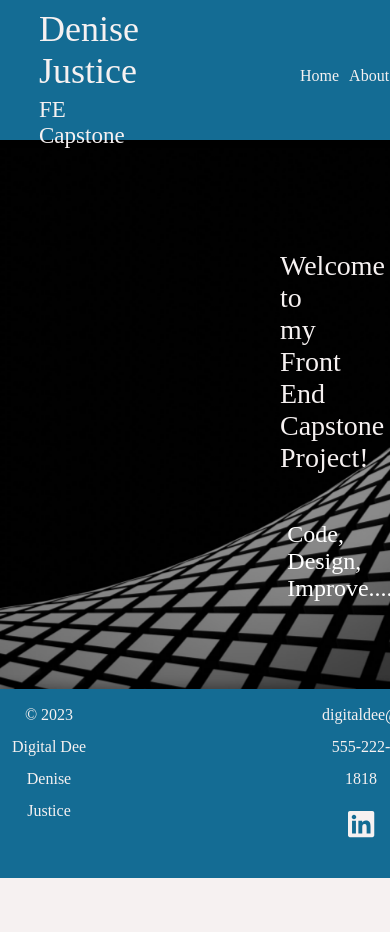
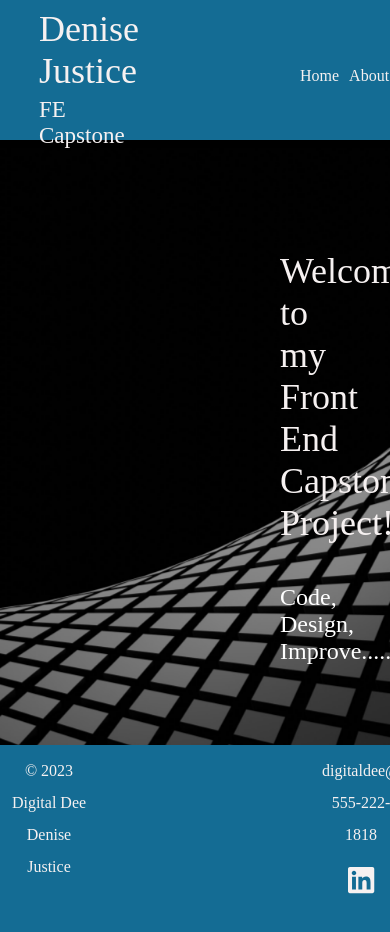
Before and after one commit to Denise-Devpipeline/fe-capstone, a React (Create React App) app: page / in a window 390 px wide. Shown: the top 932 px of the page. Before the commit the page ends 878 px from the top, so only its background shows below. Built offline with nearby package versions, Linux system fonts and the light colour scheme; a web font is replaced by a local one.

Commit message:
Fixed footer issue, took out comments except media query comments

```diff
--- a/src/App.js
+++ b/src/App.js
@@ -21,16 +21,12 @@ export default function App() {
           <MovieGallery />
         </Route>
 
-        {/* <Route exact path="/movies/:id" component={ShowsPage}>
-          <ShowsPage></ShowsPage>
-        </Route> */}
-
         <Route path="/contactme">
-          <ContactMe></ContactMe>
+          <ContactMe />
         </Route>
 
         <Route exact path="/">
-          <Home></Home>
+          <Home />
         </Route>
       </Switch>
       <Footer />
--- a/src/assets/scss/about.scss
+++ b/src/assets/scss/about.scss
@@ -35,29 +35,24 @@ h1 {
 .project-container {
   @include margins(2em);
 }
-.project-wrapper {
-  display: flex;
-  justify-content: space-between;
-  padding-bottom: 40px;
-}
+
 h2 {
   margin-top: 5em;
   margin-bottom: 1.8em;
   text-align: center;
 }
 
-#darkbackground {
-  width: 10%;
-  height: 10%;
-  object-fit: contain;
-  // z-index: -1;
+.project-wrapper {
+  display: flex;
+  justify-content: center;
+  align-items: center;
+  padding-bottom: 40px;
 }
-// .project1 {
-//   background-color: #19a7ce;
-//   color: #f6f1f1;
-//   width: 20%;
-//   padding: 4em;
-//   box-sizing: border-box;
-//   text-align: center;
-//   border-radius: 5px;
-// }
+
+.project1 {
+  margin: 0 10px;
+  img {
+    width: 100%;
+    height: auto;
+  }
+}
--- a/src/assets/scss/contactme.scss
+++ b/src/assets/scss/contactme.scss
@@ -35,12 +35,10 @@
       margin-bottom: 1rem;
       border: none;
       border-radius: 0.5rem;
-      // box-shadow: 0px 2px 5px rgba(0, 0, 0, 0.1);
       transition: box-shadow 0.3s ease;
 
       &:focus {
         outline: none;
-        // box-shadow: 0px 2px 5px rgba(0, 0, 0, 0.3);
       }
     }
 
--- a/src/assets/scss/footer.scss
+++ b/src/assets/scss/footer.scss
@@ -1,13 +1,19 @@
+html,
 body {
   margin: 0%;
-  width: 100%;
   height: 100%;
 }
+
+#root {
+  display: flex;
+  flex-direction: column;
+  min-height: 100%;
+}
+
 .footer-container {
-  max-height: 100vh;
-  box-shadow: 0px -3px 10px rgba(0, 0, 0, 0.3);
-  z-index: -1;
+  margin-top: auto;
 }
+
 .footer-wrapper {
   background-color: #146c94;
   color: #f6f1f1;
--- a/src/assets/scss/home.scss
+++ b/src/assets/scss/home.scss
@@ -12,6 +12,9 @@ body {
     font-size: 36px;
     height: 100%;
   }
+}
+.text-container2 {
+  font-size: 24px;
 }
 
 .pic-name-msg-container {
@@ -30,25 +33,27 @@ body {
   }
 }
 
-@media (max-width: 768px) {
-  .top-header-container {
-    .header-title-wrapper {
-      font-size: 28px;
-    }
-  }
+//Need more practice with media queries.
 
-  .pic-name-msg-container {
-    .text-container2 {
-      font-size: 24px;
-    }
-  }
-}
+// @media (max-width: 768px) {
+//   .top-header-container {
+//     .header-title-wrapper {
+//       font-size: 28px;
+//     }
+//   }
 
-.text-container-wrapper {
-  padding-left: 1%;
-}
-.text-container2 {
-  width: 28vw;
-  font-size: 28px;
-  padding: 7px;
-}
+//   .pic-name-msg-container {
+//     .text-container2 {
+//       font-size: 24px;
+//     }
+//   }
+// }
+
+// .text-container-wrapper {
+//   padding-left: 1%;
+// }
+// .text-container2 {
+//   width: 28vw;
+//   font-size: 28px;
+//   padding: 7px;
+// }
--- a/src/assets/scss/moviegallery.scss
+++ b/src/assets/scss/moviegallery.scss
@@ -29,6 +29,8 @@
   padding-left: 10px;
   font-size: 18px;
 }
+
+//Tried working with the media queries, need more practice.
 
 // @media only screen and (min-width: 768px) {
 //   .movie-gallery {
--- a/src/components/Footer.js
+++ b/src/components/Footer.js
@@ -4,14 +4,13 @@ import { faLinkedin } from "@fortawesome/free-brands-svg-icons";
 
 export default function Footer() {
   return (
-    <div>
     <div className="footer-container">
       <div className="footer-wrapper">
         <div className="left-footer">
           <div className="thefooter-wrapper">
             <span>
               &#169; 2023 Digital Dee
-                <div className="design-title">Denise Justice</div>
+              <div className="design-title">Denise Justice </div>
             </span>
           </div>
         </div>
@@ -23,7 +22,6 @@ export default function Footer() {
 
             <div className="right-email">
               <a
-                  // id="linkedin"
                 href="https://www.linkedin.com/in/denise-justice-utah"
                 target="_blank"
                 rel="noopener noreferrer"
@@ -35,57 +33,5 @@ export default function Footer() {
         </div>
       </div>
     </div>
-    </div>
   );
 }
-
-// import React from "react";
-// import {
-//   NavLink,
-//   useLocation,
-// } from "react-router-dom/cjs/react-router-dom.min";
-// import { FontAwesomeIcon } from "@fortawesome/react-fontawesome";
-// import { faLinkedin } from "@fortawesome/free-brands-svg-icons";
-
-// export default function Footer() {
-//   const location = useLocation();
-//   let pathname = "";
-//   try {
-//     pathname = location.pathname;
-//   } catch (error) {
-//     console.log(error);
-//   }
-
-//   return (
-//     <div>
-//       <NavLink />
-//       <useLocation />
-
-//       <div className="footer-container">
-//         <div className="left-footer">
-//           <div className="footer-wrapper">
-//             <span>&#169; 2023 Digital Dee</span>
-//             <div className="design-title">Denise Justice</div>
-//           </div>
-//         </div>
-
-//         <div className="right-footer">
-//           <div className="footer-wrapper">
-//             <a href="mailto:email@sample.com?">digitaldee@gmail.com</a>
-//             <div className="phone">555-222-1818</div>
-//             <div className="right-nav">
-//               <a
-//                 href="https://www.linkedin.com/in/denise-justice-utah"
-//                 target="_blank"
-//                 rel="noopener noreferrer"
-//               >
-//                 <FontAwesomeIcon icon={faLinkedin} />
-//               </a>
-//             </div>
-//           </div>
-//         </div>
-//       </div>
-//       {pathname}
-//     </div>
-//   );
-// }
--- a/src/pages/About.js
+++ b/src/pages/About.js
@@ -1,5 +1,8 @@
 import React from "react";
+import SsLa from "../images/ssla-web-page.png";
 import ResumeWebPage from "../images/resume-web-page.png";
+import WixWebSite from "../images/wix-web-page.png";
+import RandomGen from "../images/random-generator.png";
 
 export default function About() {
   return (
@@ -58,7 +61,7 @@ export default function About() {
           <div className="project1">
             <img
               id="resume-web-page"
-              src={ResumeWebPage}
+              src={SsLa}
               alt="Resume web page screenshot"
             />
           </div>
@@ -72,14 +75,14 @@ export default function About() {
           <div className="project1">
             <img
               id="resume-web-page"
-              src={ResumeWebPage}
+              src={WixWebSite}
               alt="Resume web page screenshot"
             />
           </div>
           <div className="project1">
             <img
               id="resume-web-page"
-              src={ResumeWebPage}
+              src={RandomGen}
               alt="Resume web page screenshot"
             />
           </div>
```
Also changed, not shown: src/images/tvm-header-logo.png (deleted), 1 other file (tests, documents, lock files or other folders). Lines whose indentation alone changed are shown as unchanged.
